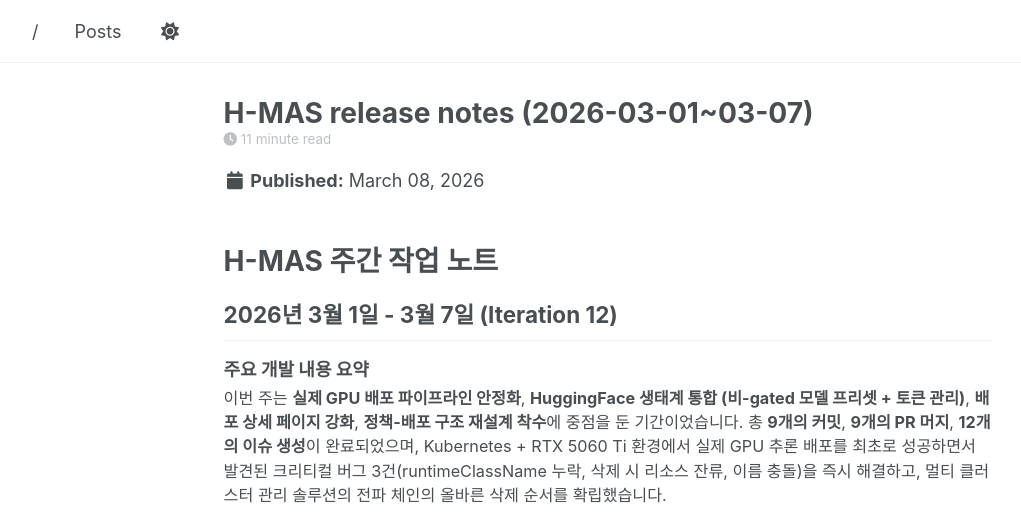
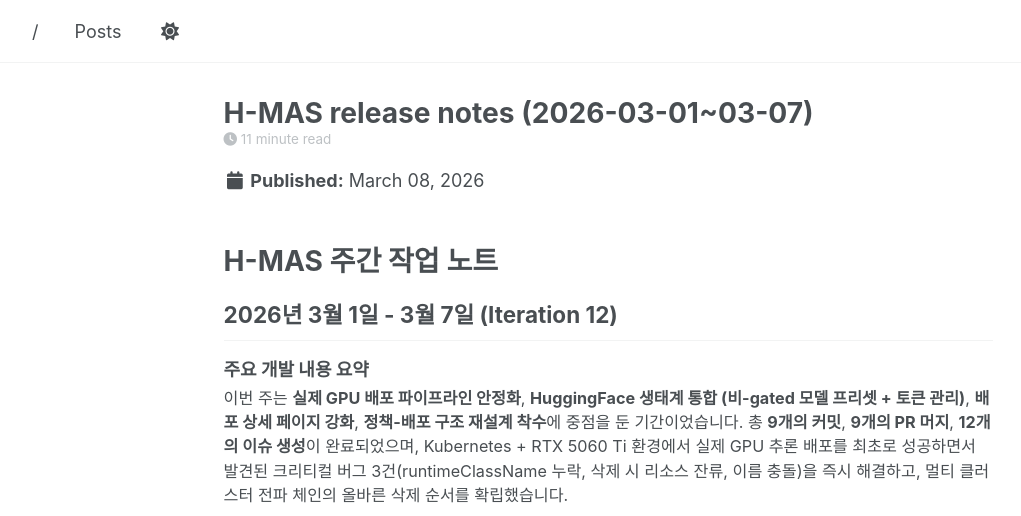
Before and after one commit to parameterfreak/parameterfreak.github.io, a Jekyll site: the page built from _posts/2026-03-08-h-mas-weekly-release-notes.md, in a window 1280 px wide and 900 px high, cut to the strip 0-516 px from the top of the window. Shown: the whole strip, without its empty margins (58-1079 px from the left). Built offline with Jekyll 4.4.1, drawn with Linux system fonts in a browser that asks for light colours; a script that is not in the unit is left out.

Commit message:
Fix awkward phrasing in weekly release notes summary

```diff
--- a/_posts/2026-03-08-h-mas-weekly-release-notes.md
+++ b/_posts/2026-03-08-h-mas-weekly-release-notes.md
@@ -17,7 +17,7 @@ tags:
 
 ### 주요 개발 내용 요약
 
-이번 주는 **실제 GPU 배포 파이프라인 안정화**, **HuggingFace 생태계 통합 (비-gated 모델 프리셋 + 토큰 관리)**, **배포 상세 페이지 강화**, **정책-배포 구조 재설계 착수**에 중점을 둔 기간이었습니다. 총 **9개의 커밋**, **9개의 PR 머지**, **12개의 이슈 생성**이 완료되었으며, Kubernetes + RTX 5060 Ti 환경에서 실제 GPU 추론 배포를 최초로 성공하면서 발견된 크리티컬 버그 3건(runtimeClassName 누락, 삭제 시 리소스 잔류, 이름 충돌)을 즉시 해결하고, 멀티 클러스터 관리 솔루션의 전파 체인의 올바른 삭제 순서를 확립했습니다.
+이번 주는 **실제 GPU 배포 파이프라인 안정화**, **HuggingFace 생태계 통합 (비-gated 모델 프리셋 + 토큰 관리)**, **배포 상세 페이지 강화**, **정책-배포 구조 재설계 착수**에 중점을 둔 기간이었습니다. 총 **9개의 커밋**, **9개의 PR 머지**, **12개의 이슈 생성**이 완료되었으며, Kubernetes + RTX 5060 Ti 환경에서 실제 GPU 추론 배포를 최초로 성공하면서 발견된 크리티컬 버그 3건(runtimeClassName 누락, 삭제 시 리소스 잔류, 이름 충돌)을 즉시 해결하고, 멀티 클러스터 전파 체인의 올바른 삭제 순서를 확립했습니다.
 
 {% include youtube.html id="-Wj9mCw_kbk" %}
 
```
